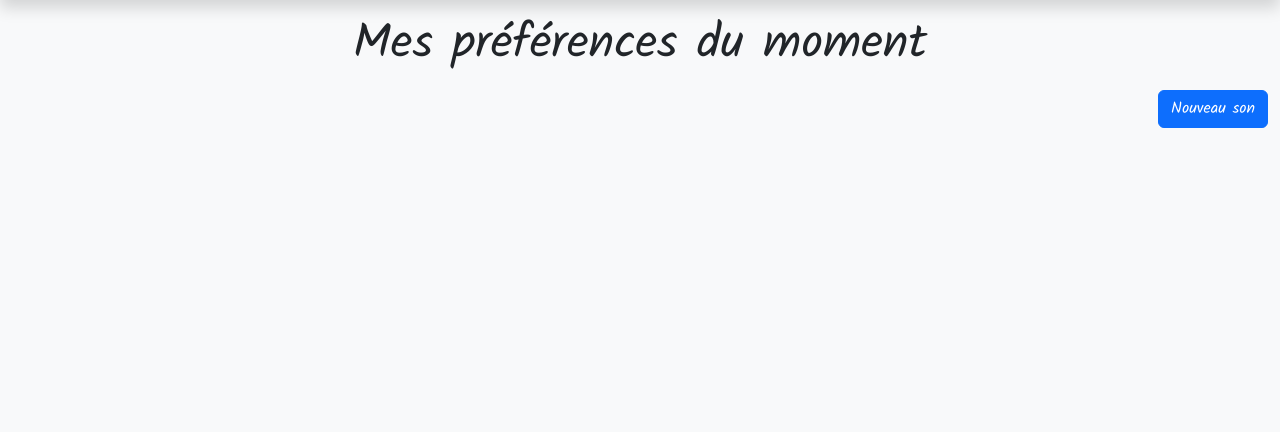
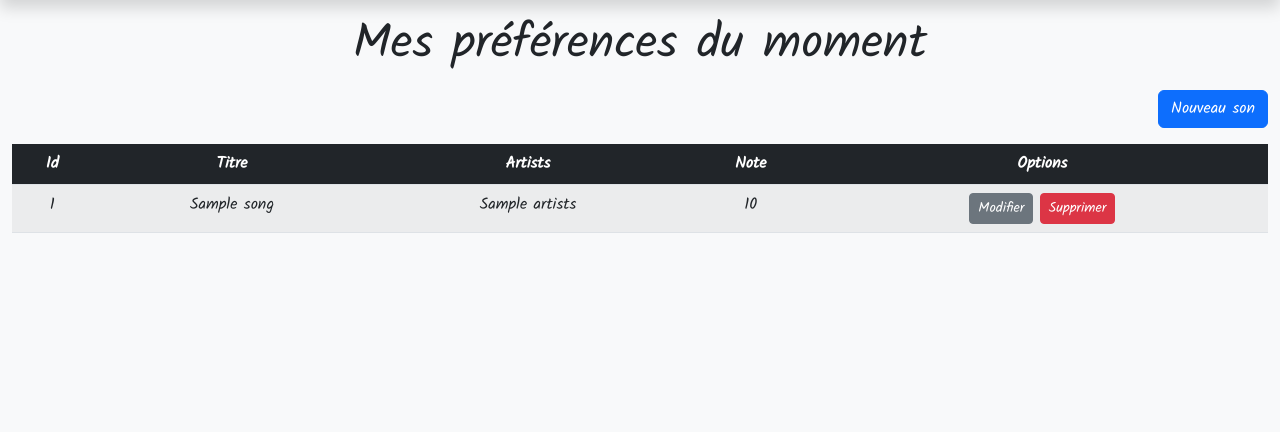
Before and after one commit to pokast/dwwm8b_symfony_playlist, a Symfony app: template templates/song/index.html.twig in a window 1280 px wide. Shown: the part 40-472 px from the top of the page. Run offline with Twig, Linux system fonts and the light colour scheme; the template is opened without the code that fills it: most values are stand-ins (such as "Sample title", 1, 10 or a date in 2020); some libraries are stand-ins or nearby versions; some web fonts are replaced.

Commit message:
Plus qu'une journée pour finir le CRUD

```diff
--- a/templates/song/index.html.twig
+++ b/templates/song/index.html.twig
@@ -5,7 +5,47 @@
 {% block h1 %}Mes préférences du moment{% endblock %}
 
 {% block main %}
-    <div class="d-flex justify-content-end align-items-center">
+
+    {% for message in app.flashes('success') %}
+        <div class="alert alert-success" role="alert">
+            {{ message }}
+        </div>
+    {% endfor %}
+
+    <div class="d-flex justify-content-end align-items-center my-3">
         <a href="{{ path('song.create') }}" class="btn btn-primary">Nouveau son</a>
     </div>
+
+    {% if songs|length == 0 %}
+        <p>Aucun son ajouté à la liste</p>
+         {% else %}
+                <div class="table-responsive">
+            <table class="text-center table table-striped table-hover">
+                <thead class="bg-dark text-white">
+                    <tr>
+                        <th>Id</th>
+                        <th>Titre</th>
+                        <th>Artists</th>
+                        <th>Note</th>
+                        <th>Options</th>
+                    </tr>
+                </thead>
+                <tbody>
+                    {% for song in songs %}
+                        <tr>
+                            <td>{{ song.id }}</td>
+                            <td>{{ song.title }}</td>
+                            <td>{{ song.artists }}</td>
+                            <td>{{ song.score ? song.score : '---'}}</td>
+                            <td>
+                                <a href="{{ path('song.edit', {'id' : song.id}) }}" class="btn btn-sm btn-secondary">Modifier</a>
+                                <a href="" class="btn btn-sm btn-danger">Supprimer</a>
+                            </td>
+                        </tr>
+                    {% endfor %}
+                </tbody>
+            </table>
+                </div>
+    {% endif %}
+
 {% endblock %}
```
Also changed, not shown: public/csrf_example.php (added, +14 -0 lines), src/Controller/SongController.php (+67 -3 lines), src/Kernel.php (+11 -0 lines), templates/song/edit.html.twig (added, +38 -0 lines), 1 other file.
